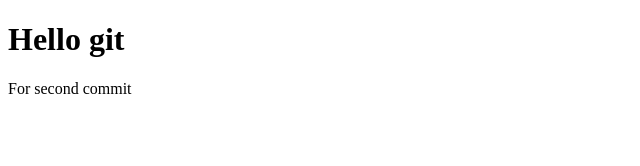
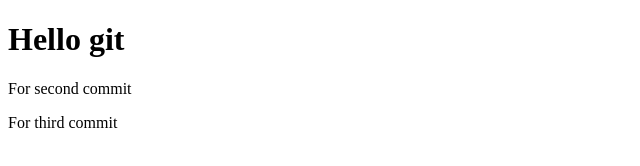
Before and after one commit to sallivan1458/myFirstRepo_1, a plain HTML site: page index.html in a window 1280 px wide. Shown: the whole page, without its empty margins (0-640 px from the left). Drawn offline with Linux system fonts and the light colour scheme.

Commit message:
thirdCommit

```diff
--- a/index.html
+++ b/index.html
@@ -7,5 +7,6 @@
 <body>
 <h1>Hello git</h1>
 <p>For second commit</p>
+<p>For third commit</p>
 </body>
 </html>
```
Also changed, not shown: 1 other file.
